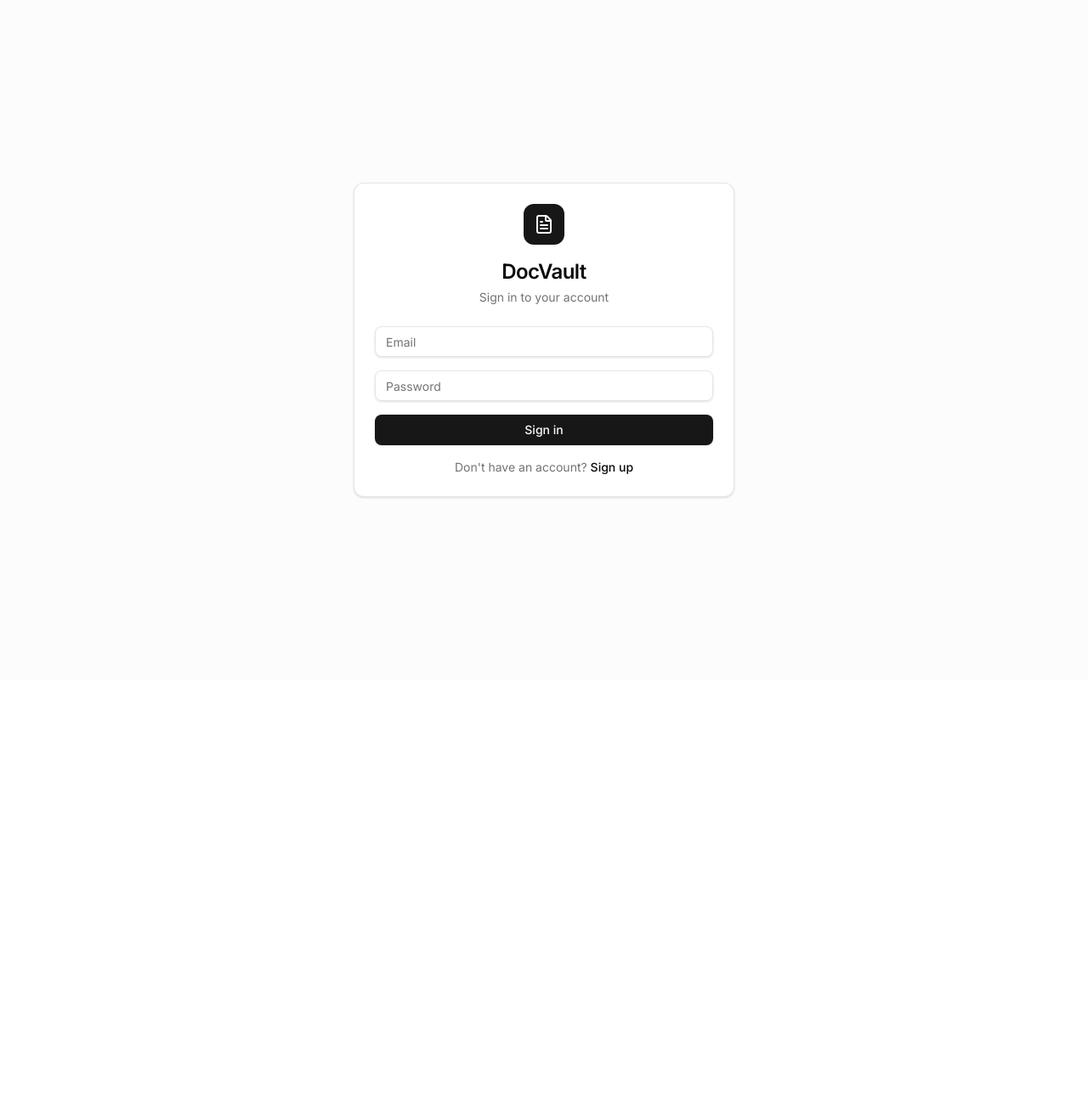
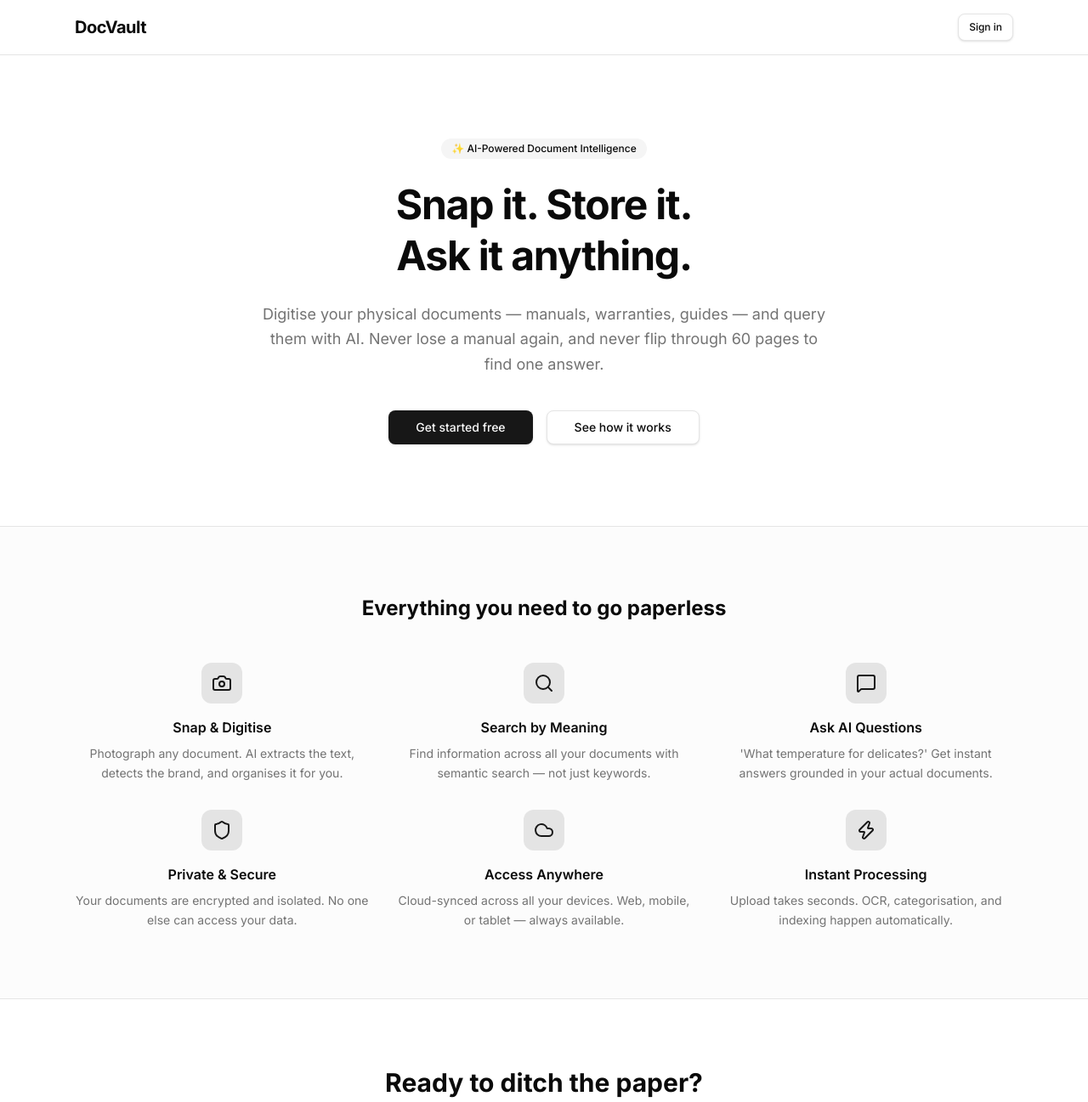
Before and after one commit to haydenteh5526/FYP, a React (Vite) app in the folder frontend/: page / in a window 1280 px wide. Shown: the top 1297 px of the page at 85% size. Before the commit the page ends 800 px from the top, so only its background shows below. Built offline with nearby package versions, Linux system fonts and the light colour scheme.

Commit message:
Add premium landing page with hero, features, and CTA

```diff
--- a/frontend/src/App.tsx
+++ b/frontend/src/App.tsx
@@ -1,6 +1,8 @@
 import { BrowserRouter, Routes, Route, NavLink } from 'react-router-dom'
+import { useState } from 'react'
 import { FileText, Search, MessageSquare, Upload, LogOut, FolderOpen } from 'lucide-react'
 import { AuthProvider, useAuth } from './lib/auth'
+import Landing from './pages/Landing'
 import AuthPage from './pages/Auth'
 import Dashboard from './pages/Dashboard'
 import UploadPage from './pages/Upload'
@@ -20,8 +22,12 @@ function App() {
 
 function AppContent() {
   const { isAuthenticated } = useAuth()
+  const [showAuth, setShowAuth] = useState(false)
 
-  if (!isAuthenticated) return <AuthPage />
+  if (!isAuthenticated) {
+    if (showAuth) return <AuthPage />
+    return <Landing onGetStarted={() => setShowAuth(true)} />
+  }
 
   return (
     <BrowserRouter>
--- /dev/null
+++ b/frontend/src/pages/Landing.tsx
@@ -0,0 +1,76 @@
+import { Camera, Search, MessageSquare, Shield, Cloud, Zap } from 'lucide-react'
+import { Button } from '@/components/ui/button'
+
+export default function Landing({ onGetStarted }: { onGetStarted: () => void }) {
+  return (
+    <div className="min-h-screen bg-background">
+      {/* Hero */}
+      <header className="border-b">
+        <div className="max-w-6xl mx-auto px-6 py-4 flex items-center justify-between">
+          <h1 className="text-xl font-bold tracking-tight">DocVault</h1>
+          <Button variant="outline" size="sm" onClick={onGetStarted}>Sign in</Button>
+        </div>
+      </header>
+
+      <section className="max-w-6xl mx-auto px-6 py-24 text-center">
+        <div className="inline-flex items-center rounded-full bg-secondary px-3 py-1 text-xs font-medium mb-6">
+          ✨ AI-Powered Document Intelligence
+        </div>
+        <h2 className="text-5xl font-bold tracking-tight leading-tight max-w-3xl mx-auto">
+          Snap it. Store it.<br />Ask it anything.
+        </h2>
+        <p className="mt-6 text-lg text-muted-foreground max-w-2xl mx-auto leading-relaxed">
+          Digitise your physical documents — manuals, warranties, guides — and query them with AI.
+          Never lose a manual again, and never flip through 60 pages to find one answer.
+        </p>
+        <div className="mt-10 flex gap-4 justify-center">
+          <Button size="lg" onClick={onGetStarted}>Get started free</Button>
+          <Button size="lg" variant="outline" onClick={onGetStarted}>See how it works</Button>
+        </div>
+      </section>
+
+      {/* Features */}
+      <section className="border-t bg-muted/30">
+        <div className="max-w-6xl mx-auto px-6 py-20">
+          <h3 className="text-2xl font-bold text-center mb-12">Everything you need to go paperless</h3>
+          <div className="grid md:grid-cols-3 gap-8">
+            <Feature icon={<Camera />} title="Snap & Digitise" description="Photograph any document. AI extracts the text, detects the brand, and organises it for you." />
+            <Feature icon={<Search />} title="Search by Meaning" description="Find information across all your documents with semantic search — not just keywords." />
+            <Feature icon={<MessageSquare />} title="Ask AI Questions" description="'What temperature for delicates?' Get instant answers grounded in your actual documents." />
+            <Feature icon={<Shield />} title="Private & Secure" description="Your documents are encrypted and isolated. No one else can access your data." />
+            <Feature icon={<Cloud />} title="Access Anywhere" description="Cloud-synced across all your devices. Web, mobile, or tablet — always available." />
+            <Feature icon={<Zap />} title="Instant Processing" description="Upload takes seconds. OCR, categorisation, and indexing happen automatically." />
+          </div>
+        </div>
+      </section>
+
+      {/* CTA */}
+      <section className="border-t">
+        <div className="max-w-6xl mx-auto px-6 py-20 text-center">
+          <h3 className="text-3xl font-bold">Ready to ditch the paper?</h3>
+          <p className="mt-3 text-muted-foreground">Start digitising your documents in seconds.</p>
+          <Button size="lg" className="mt-8" onClick={onGetStarted}>Create free account</Button>
+        </div>
+      </section>
+
+      {/* Footer */}
+      <footer className="border-t py-8">
+        <div className="max-w-6xl mx-auto px-6 text-center text-sm text-muted-foreground">
+          DocVault — AI Cloud Document Vault © 2027
+        </div>
+      </footer>
+    </div>
+  )
+}
+
+function Feature({ icon, title, description }: { icon: React.ReactNode; title: string; description: string }) {
+  return (
+    <div className="text-center">
+      <div className="inline-flex items-center justify-center w-12 h-12 rounded-lg bg-primary/10 text-primary mb-4">
+        {icon}
+      </div>
+      <h4 className="font-semibold mb-2">{title}</h4>
+      <p className="text-sm text-muted-foreground leading-relaxed">{description}</p>
+    </div>
+  )
+}
```
